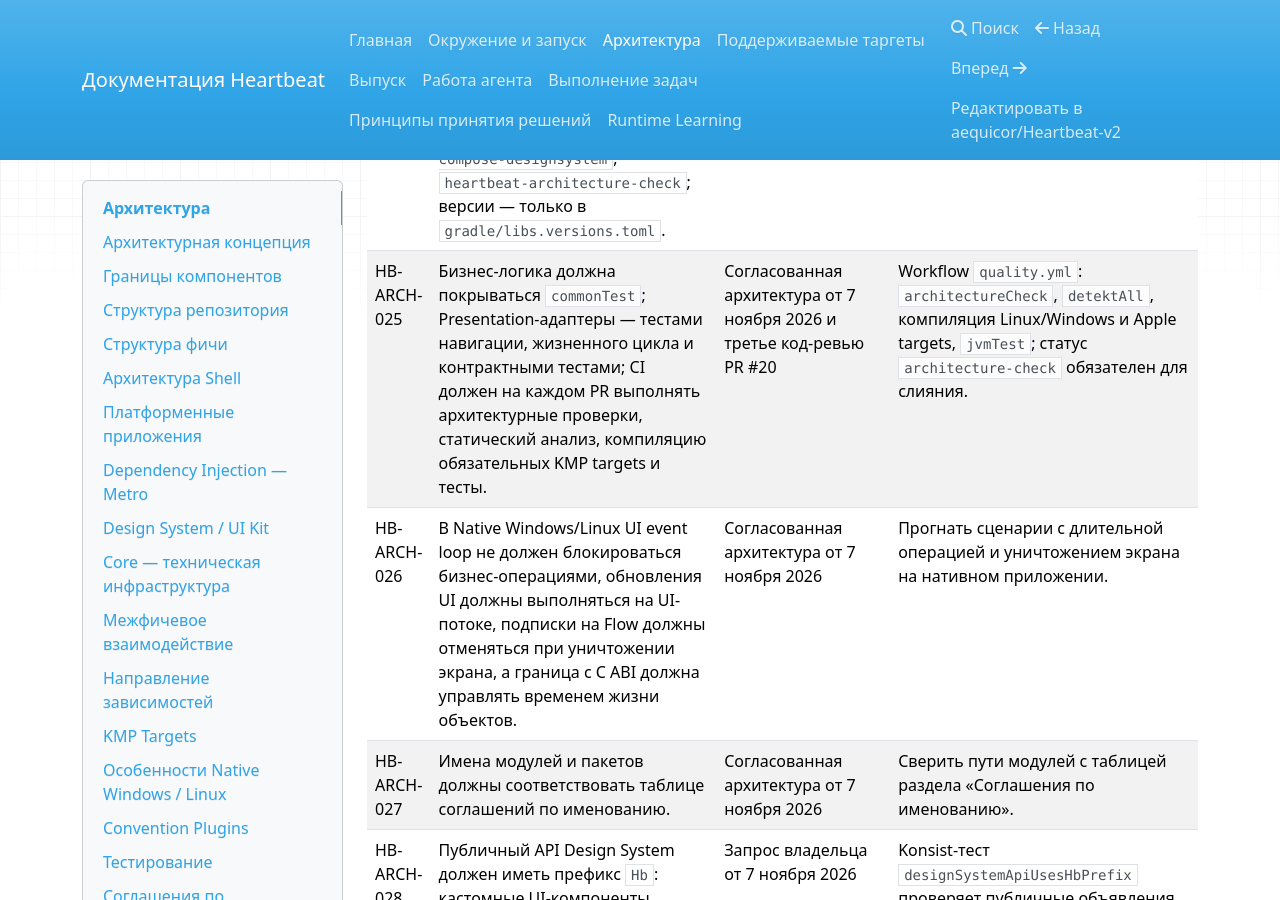
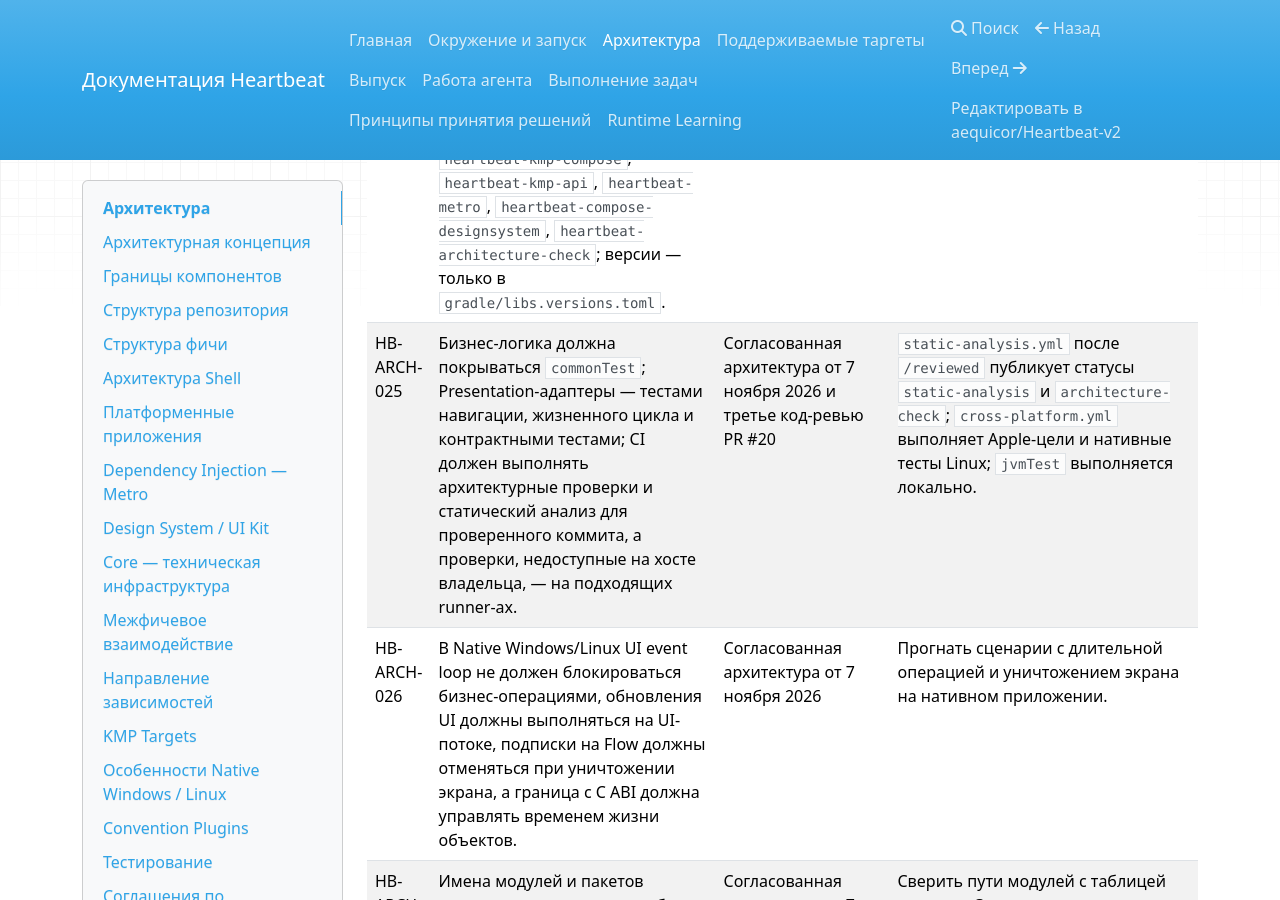
Before and after one commit to aequicor/Heartbeat-v2, an MkDocs documentation site: the page built from docs/specs/architecture.md, in a window 1280 px wide and 900 px high, scrolled down 27395 px. Built offline with MkDocs 1.6.1, drawn with Linux system fonts in a browser that asks for light colours; nearby versions of some CDN libraries; some of the changed text lies outside the part shown.

Commit message:
Привести CI к политике проекта
- Удалён quality.yml: architectureCheck и detektAll не запускаются на каждом PR.
- static-analysis.yml по команде /reviewed выполняет detektAll и architectureCheck
  и публикует статусы static-analysis и architecture-check для проверенного коммита.
- cross-platform.yml на открытом PR выполняет только недоступные на хосте владельца
  проверки: Apple-цели и тесты macOS на macos-15, нативные тесты Linux на ubuntu.
- AGENTS.md и HB-ARCH-025/042 описывают политику запуска CI.

```diff
--- a/docs/specs/architecture.md
+++ b/docs/specs/architecture.md
@@ -981,7 +981,7 @@ CI должен отклонять изменения, нарушающие за
 - **Konsist (`:architecture-tests`).** Source-level проверки, которые Gradle не выражает: стандарт именования ролей и размещение по пакетам, публичность контрактов `api` и видимость деталей `impl`, соответствие `Default<Contract>` одноимённому интерфейсу `Contract`, направление импортов пакетов-ролей фичи (`api`, `domain`, `data`, `presentation`, `di`, `component`, `ui`). Задача `architectureCheck` запускает `:architecture-tests:test`.
 - **detekt.** Синтаксические соглашения: `MatchingDeclarationName` (имя файла), `ClassNaming` (имена классов), `ForbiddenImport` (запрещённые фреймворки). Запускается задачей `detektAll` и пре-пуш хуком.
 - **explicit API (`heartbeat-kmp-api`).** Модули `features/*/api`, `shell:api` и `di:api` компилируются в explicit API mode: публичные объявления указывают видимость, публичные свойства и функции — тип.
-- **CI (`quality.yml`).** На каждом pull request выполняются `architectureCheck` и `detektAll`, компиляция обязательных KMP targets (Linux и Windows на ubuntu, Apple на macOS) и тесты JVM. Метка `verify-platform` дополнительно собирает и запускает точки входа.
+- **CI.** `static-analysis.yml` по команде `/reviewed` выполняет `architectureCheck` и `detektAll` и публикует статусы `static-analysis` и `architecture-check` для проверенного коммита. `cross-platform.yml` на открытом PR выполняет только проверки, недоступные на хосте владельца: компиляцию Apple-целей и тесты macOS на `macos-15`, нативные тесты Linux на ubuntu. Метка `verify-platform` дополнительно собирает и запускает точки входа.
 
 ## Соглашения по именованию
 
@@ -1082,7 +1082,7 @@ features/<feature>/
 | HB-ARCH-022 | Модули должны следовать матрице targets по типу: Decompose-адаптеры без Windows Native, Compose UI без Linux и Windows Native. | Согласованная архитектура от 7 ноября 2026 | Сверить targets модулей с матрицей раздела «KMP Targets». |
 | HB-ARCH-023 | Пока BLoC framework не реализован, `presentation/block`, `frameworks/block` и нативные UI-каталоги не должны подключаться к Gradle. | Согласованная архитектура от 7 ноября 2026 | Проверить, что `settings.gradle.kts` не содержит block-модулей. |
 | HB-ARCH-024 | Соглашения сборки должны задаваться precompiled-плагинами `buildSrc`: `heartbeat-kmp-universal`, `heartbeat-kmp-decompose`, `heartbeat-kmp-compose`, `heartbeat-kmp-api`, `heartbeat-metro`, `heartbeat-compose-designsystem`, `heartbeat-architecture-check`; версии — только в `gradle/libs.versions.toml`. | Согласованная архитектура от 7 ноября 2026 и buildSrc/AGENTS.md | Сверить файлы плагинов и версии каталога; сборка модулей применяет плагины по идентификатору без версии. |
-| HB-ARCH-025 | Бизнес-логика должна покрываться `commonTest`; Presentation-адаптеры — тестами навигации, жизненного цикла и контрактными тестами; CI должен на каждом PR выполнять архитектурные проверки, статический анализ, компиляцию обязательных KMP targets и тесты. | Согласованная архитектура от 7 ноября 2026 и третье код-ревью PR #20 | Workflow `quality.yml`: `architectureCheck`, `detektAll`, компиляция Linux/Windows и Apple targets, `jvmTest`; статус `architecture-check` обязателен для слияния. |
+| HB-ARCH-025 | Бизнес-логика должна покрываться `commonTest`; Presentation-адаптеры — тестами навигации, жизненного цикла и контрактными тестами; CI должен выполнять архитектурные проверки и статический анализ для проверенного коммита, а проверки, недоступные на хосте владельца, — на подходящих runner-ах. | Согласованная архитектура от 7 ноября 2026 и третье код-ревью PR #20 | `static-analysis.yml` после `/reviewed` публикует статусы `static-analysis` и `architecture-check`; `cross-platform.yml` выполняет Apple-цели и нативные тесты Linux; `jvmTest` выполняется локально. |
 | HB-ARCH-026 | В Native Windows/Linux UI event loop не должен блокироваться бизнес-операциями, обновления UI должны выполняться на UI-потоке, подписки на Flow должны отменяться при уничтожении экрана, а граница с C ABI должна управлять временем жизни объектов. | Согласованная архитектура от 7 ноября 2026 | Прогнать сценарии с длительной операцией и уничтожением экрана на нативном приложении. |
 | HB-ARCH-027 | Имена модулей и пакетов должны соответствовать таблице соглашений по именованию. | Согласованная архитектура от 7 ноября 2026 | Сверить пути модулей с таблицей раздела «Соглашения по именованию». |
 | HB-ARCH-028 | Публичный API Design System должен иметь префикс `Hb`: кастомные UI-компоненты, токены и тема, например `HbButton`, `HbTextField`, `HbTypography`, `HbShapes`, `HbSpacing`, `HbColors`, `HbTheme`. | Запрос владельца от 7 ноября 2026 | Konsist-тест `designSystemApiUsesHbPrefix` проверяет публичные объявления `designsystem`; композаблы, токены и тема используются в фичах. |
@@ -1095,7 +1095,7 @@ features/<feature>/
 | HB-ARCH-035 | `Save` должен фиксировать снимок состояния в момент действия, а правки во время сохранения не должны теряться. | Второе код-ревью PR #20 от 7 ноября 2026 | Тест: правка во время сохранения игнорируется, сохраняется и остаётся в состоянии именно снимок на момент `Save`. |
 | HB-ARCH-036 | Архитектурная проверка должна анализировать объявленные зависимости, разрешённые compile/runtime графы JVM, Android и Kotlin/Native, явно сообщать о неразрешимой конфигурации и проверять импорты по роли модуля. | Второе код-ревью PR #20 от 7 ноября 2026 и третье код-ревью PR #20 | Негативный сценарий для импорта Compose падает; unit-тесты правил в `buildSrc`; `gradlew build` выполняет `architectureCheck`. |
 | HB-ARCH-041 | Проверка зависимостей должна строиться на allowlist ролей модулей (`platform`, `shell:*`, `features/*/api`, `features/*/impl`, `features/*/presentation/*`, `features/*/ui/*`, `di:api`, `core/*`, `designsystem/*`): ребро вне таблицы и запрещённая группа артефактов по роли — нарушение. | Третье код-ревью PR #20 от 7 ноября 2026 | Unit-тест `everyRolePairFollowsTheAllowlist` покрывает каждое ребро матрицы; объявленные и транзитивные зависимости проверяются задачей `architectureCheck`. |
-| HB-ARCH-042 | Каждый pull request должен проходить обязательные `architectureCheck` и `detektAll`, а также компиляцию обязательных KMP targets на подходящих runner-ах и тесты JVM. | Третье код-ревью PR #20 от 7 ноября 2026 | Workflow `quality.yml`; статус `architecture-check` добавлен владельцем в обязательные проверки ruleset. |
+| HB-ARCH-042 | Архитектурные и статические проверки должны выполняться в CI для проверенного владельцем коммита и публиковать обязательные статусы; проверки, недоступные на хосте владельца (Apple-цели, нативные тесты Linux), должны выполняться на соответствующих runner-ах. | Третье код-ревью PR #20 от 7 ноября 2026 и политика CI владельца | `static-analysis.yml` после `/reviewed` публикует `static-analysis` и `architecture-check`; `cross-platform.yml` выполняет Apple- и Linux-native проверки; статусы добавлены владельцем в ruleset. |
 | HB-ARCH-037 | Konsist-тесты в модуле `:architecture-tests` должны проверять, что каждая реализация `Default<Contract>` реализует одноимённый интерфейс `Contract`, и что пакеты-роли фичи (`api`, `domain`, `data`, `presentation`, `di`, `component`, `ui`) соблюдают направление импортов; тесты должны выполняться в задаче `architectureCheck`. | Запрос владельца от 7 ноября 2026 | `gradlew architectureCheck` выполняет `:architecture-tests:test`; негативный сценарий с реализацией без контракта или запрещённым импортом между ролями падает. |
 | HB-ARCH-038 | Модули `features/*/api`, `shell:api` и `di:api` должны компилироваться в explicit API mode (`explicitApi()`): публичные объявления указывают видимость, публичные свойства и функции — тип. | Запрос владельца от 7 ноября 2026 | Сборка api-модулей в strict explicit API mode без ошибок; публичное объявление без модификатора не компилируется. |
 | HB-ARCH-039 | Имена и размещение архитектурных ролей фичи должны соответствовать таблице «Имена архитектурных ролей»: в пакетах ролей имя получает обязательный суффикс (`UseCase`, `Repository`, `DataSource`, `Dto`, `Mapper`, `Store`, `StoreFactory`, `Component`, `ComponentFactory`, `State`, `Action`, `Effect`, `Screen`), в `api` и его подпакетах — префикс `<Feature>`, поэтому публичные модели и сервисы фичи сохраняют свои имена; `Default` означает реализацию по умолчанию; доменные модели, вложенные Action/Effect и top-level mapper-функции не подчиняются роли. | Запрос владельца от 7 ноября 2026 и третье код-ревью PR #20 | Konsist-тест `declarationsFollowNamingStandard` падает на `LoadNote` в `domain.usecase`; unit-тесты `NamingRulesTest` покрывают позитивный и негативный случай каждого правила. |
```
Also changed, not shown: .github/AGENTS.md, 3 other files.
